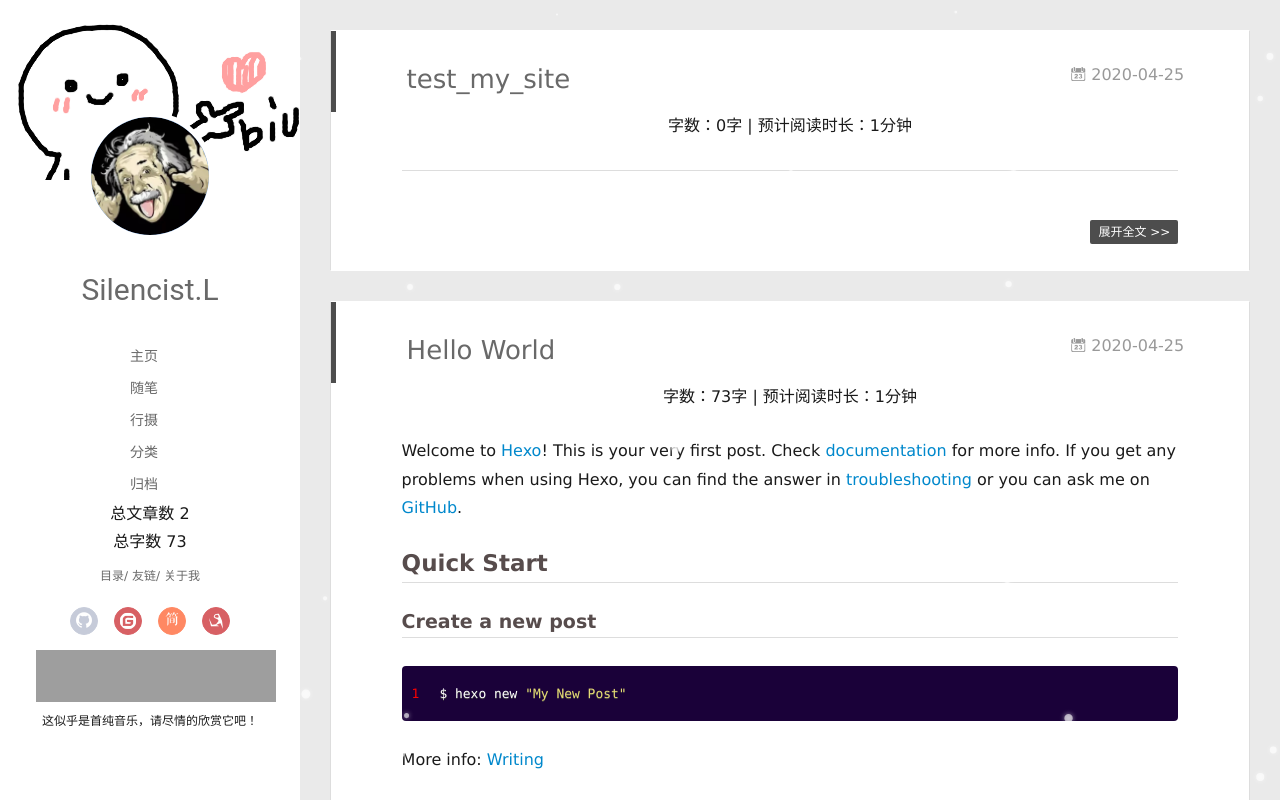
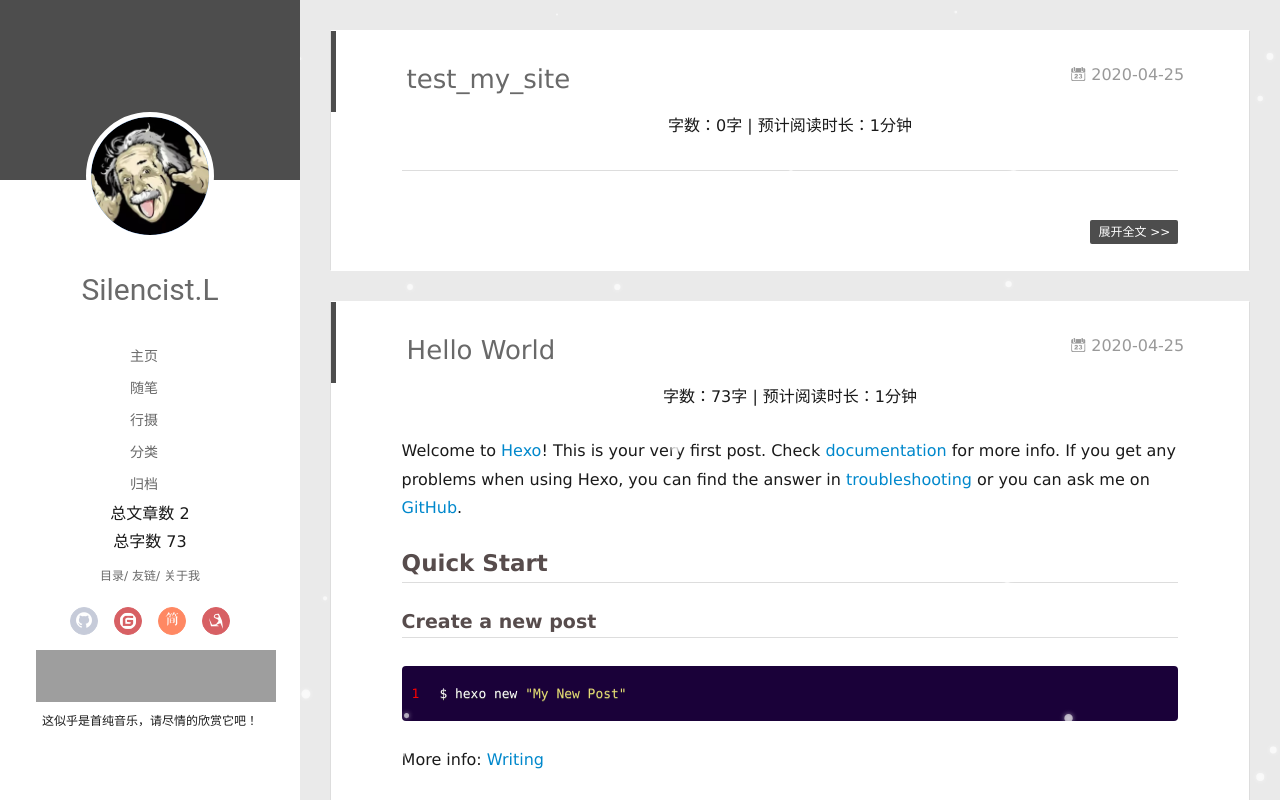
Before and after one commit to Silencist/Silencist.github.io, a plain HTML site: page index.html in a window 1280 px wide. Drawn offline with nearby package versions, Linux system fonts and the light colour scheme; some packages are replaced by stand-ins of ours; grey boxes are pictures that could not be loaded; a script that the page names is missing.

Commit message:
Site updated: 2020-04-25 22:08:12

```diff
--- a/index.html
+++ b/index.html
@@ -78,7 +78,7 @@
 
 
 
-<div class="overlay" style="background: #4d4d4d;background: url('/img/biubiubiu.gif') no-repeat ;"></div>
+<div class="overlay" style="background: #4d4d4d;"></div>
 <div class="intrude-less">
 	<header id="header" class="inner">
 		<a href="/" class="profilepic">
```
Also changed, not shown: 2020/04/25/hello-world/index.html (+1 -1 lines), 2020/04/25/test-my-site/index.html (+1 -1 lines), archives/2020/04/index.html (+1 -1 lines), archives/2020/index.html (+1 -1 lines), archives/index.html (+1 -1 lines), categories/index.html (+1 -1 lines), tags/index.html (+1 -1 lines).
